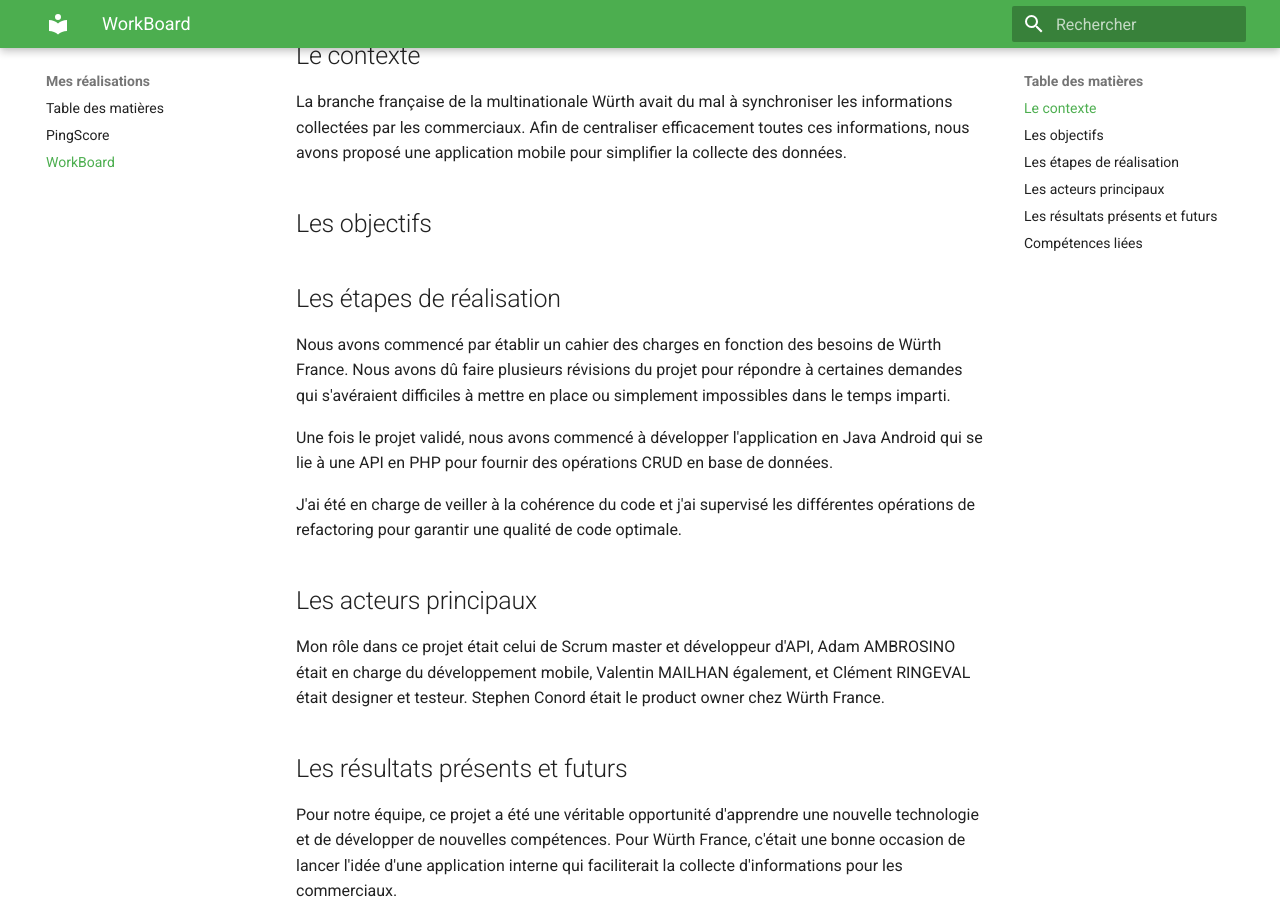
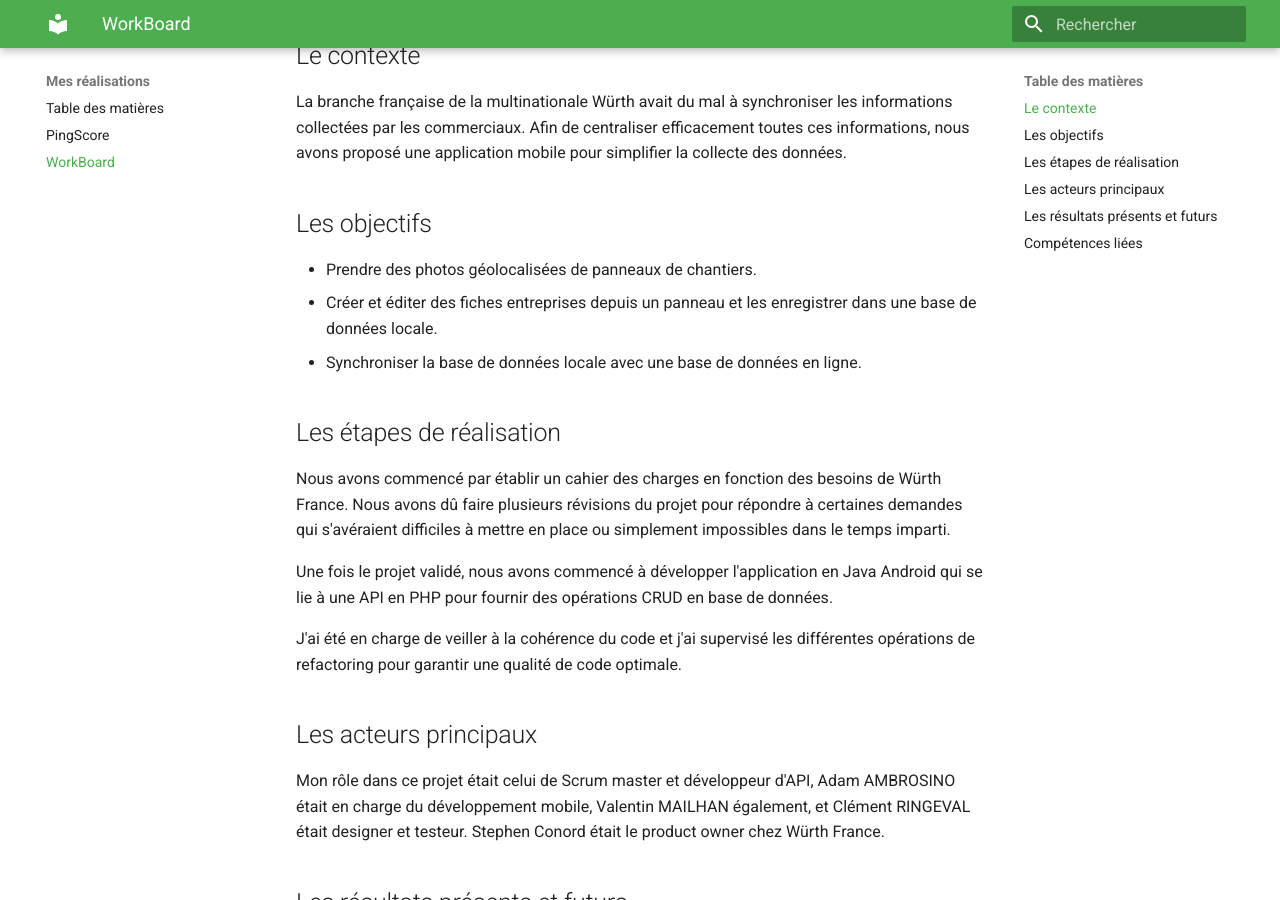
Before and after one commit to lucnicolas/portfolio, an MkDocs documentation site: the page built from docs/mes-réalisations/workboard.md, in a window 1280 px wide and 900 px high, scrolled down 332 px. Built offline with MkDocs 1.6.1 and Material for MkDocs 9.7.7, drawn with Linux system fonts in a browser that asks for light colours.

Commit message:
docs: add workboard goals

```diff
--- a/docs/mes-réalisations/workboard.md
+++ b/docs/mes-réalisations/workboard.md
@@ -6,6 +6,9 @@
 La branche française de la multinationale Würth avait du mal à synchroniser les informations collectées par les commerciaux. Afin de centraliser efficacement toutes ces informations, nous avons proposé une application mobile pour simplifier la collecte des données.
 
 ## Les objectifs
+- Prendre des photos géolocalisées de panneaux de chantiers.
+- Créer et éditer des fiches entreprises depuis un panneau et les enregistrer dans une base de données locale.
+- Synchroniser la base de données locale avec une base de données en ligne.
 
 ## Les étapes de réalisation
 Nous avons commencé par établir un cahier des charges en fonction des besoins de Würth France. Nous avons dû faire plusieurs révisions du projet pour répondre à certaines demandes qui s'avéraient difficiles à mettre en place ou simplement impossibles dans le temps imparti.
```
